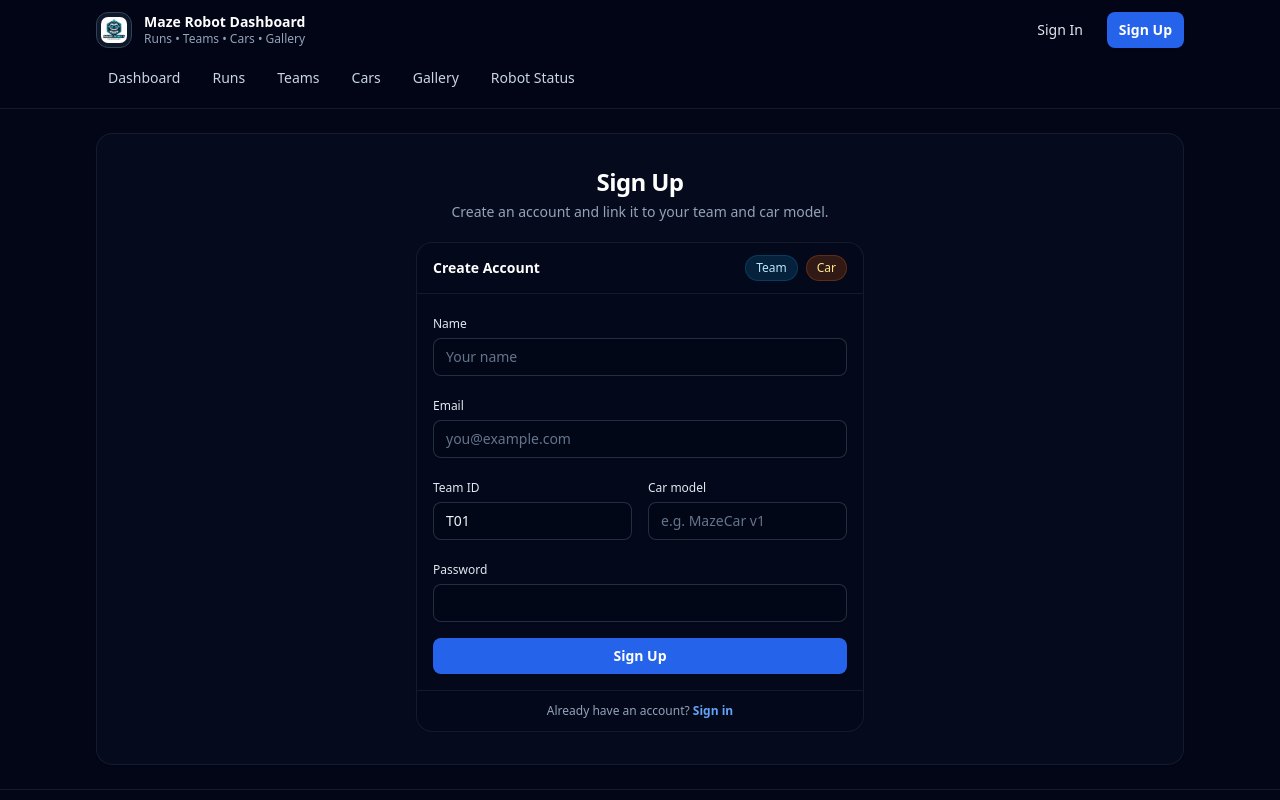
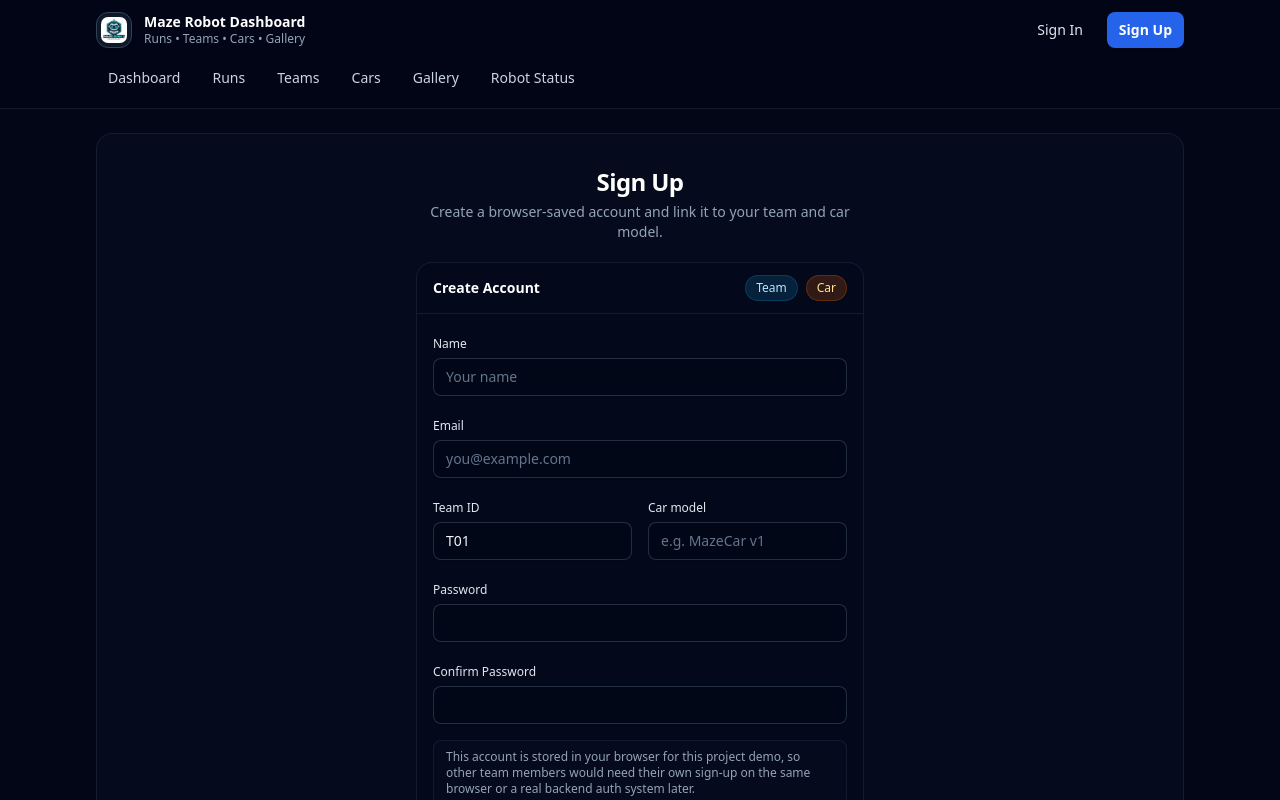
Before and after one commit to Shahzad-03/robot-dashboard, a React (Vite) app: page /signup in a window 1280 px wide. Shown: the top 800 px of the page. Built offline with nearby package versions, Linux system fonts and the light colour scheme; no server answers.

Commit message:
improve sign in and sign up validation

```diff
--- a/src/pages/SignIn.jsx
+++ b/src/pages/SignIn.jsx
@@ -55,7 +55,7 @@ export default function SignIn() {
             Sign In
           </h1>
           <p className="mt-1 text-sm text-slate-400">
-            Use the demo account or your future database account.
+            Use the demo account or a browser-saved account created on this device.
           </p>
         </div>
 
@@ -97,6 +97,11 @@ export default function SignIn() {
               </div>
             )}
 
+            <div className="rounded-lg border border-slate-800/60 bg-slate-900/20 px-3 py-2 text-xs text-slate-400">
+              Demo login: <span className="font-semibold text-slate-200">team1@demo.com</span> /{" "}
+              <span className="font-semibold text-slate-200">pass123</span>
+            </div>
+
             <button
               type="submit"
               className="mt-2 inline-flex w-full items-center justify-center rounded-lg bg-blue-600 px-4 py-2 text-sm font-semibold text-white shadow-sm transition hover:bg-blue-500"
--- a/src/pages/SignUp.jsx
+++ b/src/pages/SignUp.jsx
@@ -34,11 +34,29 @@ export default function SignUp() {
   const [teamId, setTeamId] = useState("T01");
   const [carModel, setCarModel] = useState("");
   const [password, setPassword] = useState("");
+  const [confirmPassword, setConfirmPassword] = useState("");
+  const [error, setError] = useState("");
 
   function handleSubmit(e) {
     e.preventDefault();
-    signUp(name, email, password, teamId, carModel);
-    navigate("/profile");
+    setError("");
+
+    if (password.length < 6) {
+      setError("Please use a password with at least 6 characters.");
+      return;
+    }
+
+    if (password !== confirmPassword) {
+      setError("Passwords do not match.");
+      return;
+    }
+
+    try {
+      signUp(name, email, password, teamId, carModel);
+      navigate("/profile");
+    } catch (signUpError) {
+      setError(signUpError.message || "Could not create account.");
+    }
   }
 
   return (
@@ -48,7 +66,7 @@ export default function SignUp() {
         <div className="mb-5 text-center">
           <h1 className="text-2xl font-bold tracking-tight text-white">Sign Up</h1>
           <p className="mt-1 text-sm text-slate-400">
-            Create an account and link it to your team and car model.
+            Create a browser-saved account and link it to your team and car model.
           </p>
         </div>
 
@@ -126,6 +144,28 @@ export default function SignUp() {
               />
             </label>
 
+            <label className="block">
+              <span className="text-xs font-medium text-slate-200">Confirm Password</span>
+              <input
+                className={inputClass + " mt-1"}
+                type="password"
+                required
+                value={confirmPassword}
+                onChange={(e) => setConfirmPassword(e.target.value)}
+              />
+            </label>
+
+            {error && (
+              <div className="rounded-lg border border-rose-800/50 bg-rose-950/40 px-3 py-2 text-sm text-rose-100">
+                {error}
+              </div>
+            )}
+
+            <div className="rounded-lg border border-slate-800/60 bg-slate-900/20 px-3 py-2 text-xs text-slate-400">
+              This account is stored in your browser for this project demo, so other team members
+              would need their own sign-up on the same browser or a real backend auth system later.
+            </div>
+
             <button
               type="submit"
               className="mt-2 inline-flex w-full items-center justify-center rounded-lg bg-blue-600 px-4 py-2 text-sm font-semibold text-white shadow-sm transition hover:bg-blue-500"
```
